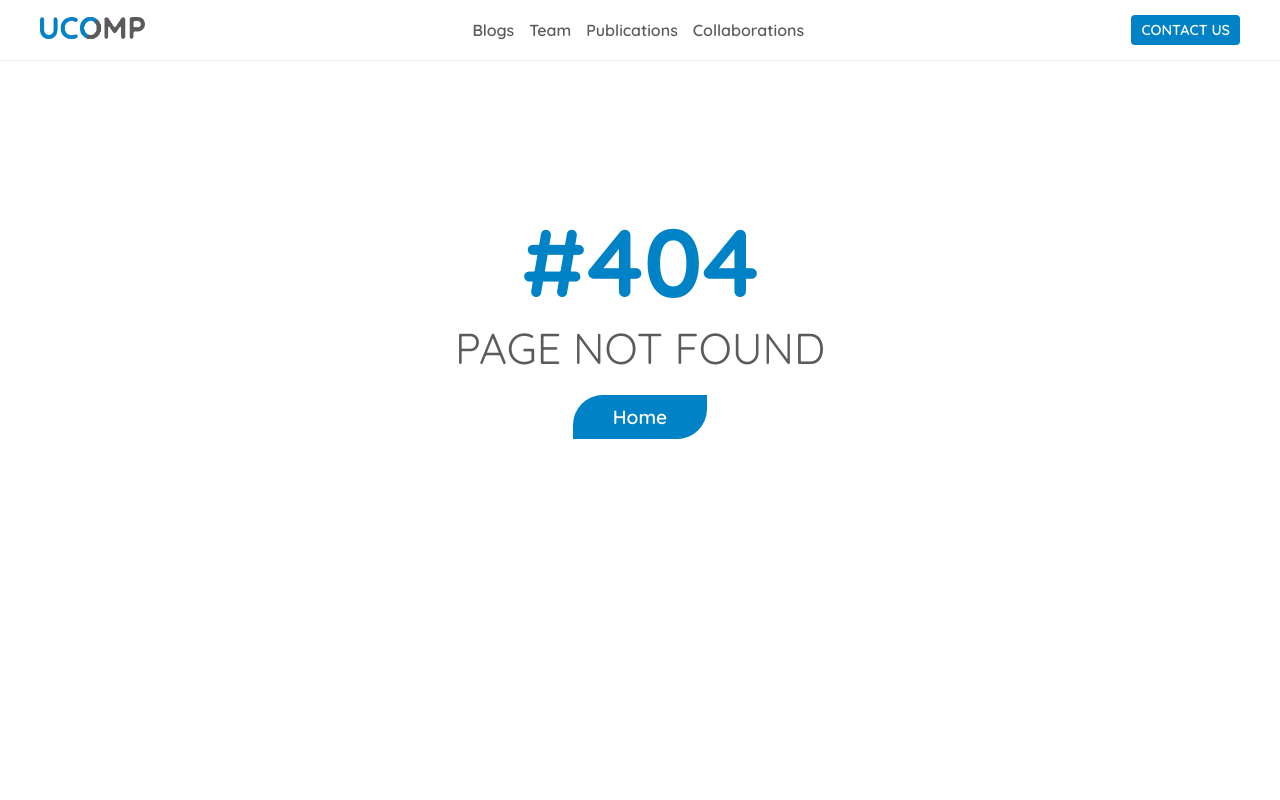
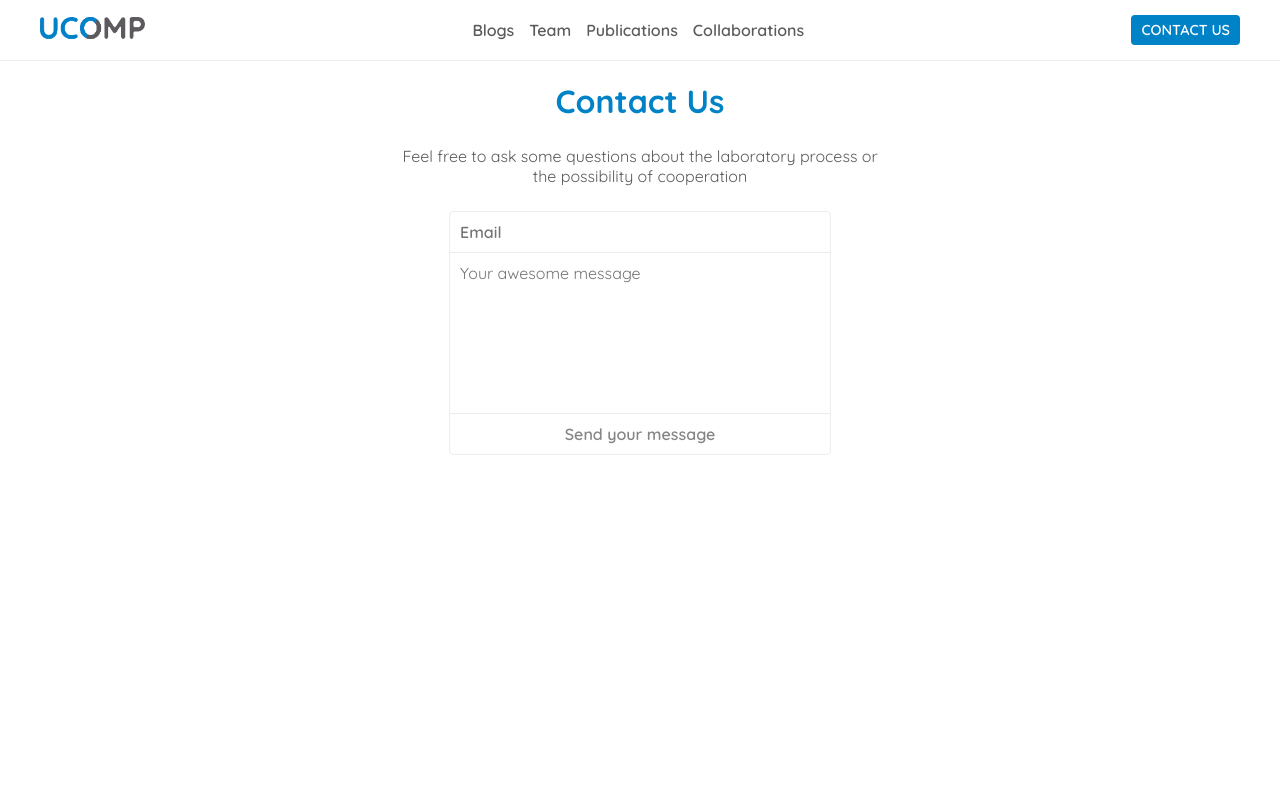
Before and after one commit to alesikivan/ucomp.net, a React (Create React App) app: page /contact-us in a window 1280 px wide. Shown: the top 800 px of the page. Built offline with nearby package versions, Linux system fonts and the light colour scheme.

Commit message:
feat (app): added contact-us page

```diff
--- /dev/null
+++ b/src/assets/styles/css/pages/contact-us.css
@@ -0,0 +1,57 @@
+.contact-us-page {
+  display: flex;
+  flex-direction: row;
+  align-items: center;
+  justify-content: center;
+  flex-direction: column;
+  gap: 25px;
+}
+.contact-us-page .preview {
+  font-size: 1em;
+  max-width: 500px;
+  text-align: center;
+  display: block;
+}
+.contact-us-page .contact-us-form {
+  min-width: 380px;
+  border: 1px solid #cccccc59;
+  border-radius: 4px;
+  opacity: hidden;
+  display: flex;
+  flex-direction: column;
+}
+.contact-us-page .contact-us-form textarea {
+  min-height: 150px;
+  resize: none;
+}
+.contact-us-page .contact-us-form button, .contact-us-page .contact-us-form textarea, .contact-us-page .contact-us-form input {
+  border: none;
+  background: none;
+  font-size: 1em;
+}
+.contact-us-page .contact-us-form input {
+  padding: 10px;
+  border-bottom: 1px solid #cccccc59;
+  font-family: "Bold";
+}
+.contact-us-page .contact-us-form textarea {
+  padding: 0 10px;
+  padding-top: 10px;
+}
+.contact-us-page .contact-us-form button {
+  border-top: 1px solid #cccccc59;
+  padding: 10px 0;
+  font-family: "Bold";
+  color: #413f42a3;
+  cursor: not-allowed;
+}
+.contact-us-page .contact-us-form button.active {
+  color: #0082C7;
+  transition: 0.4s;
+  cursor: pointer;
+}
+.contact-us-page .contact-us-form button.active:hover {
+  opacity: 0.8;
+}
+
+/*# sourceMappingURL=contact-us.css.map */
--- /dev/null
+++ b/src/assets/styles/scss/pages/contact-us.scss
@@ -0,0 +1,65 @@
+@import '../utils/variables.scss';
+@import '../utils/mixins.scss';
+
+.contact-us-page {
+  @include flex-column;
+  gap: 25px;
+
+  .preview {
+    font-size: 1em;
+    max-width: 500px;
+    text-align: center;
+
+    display: block;
+  }
+
+  .contact-us-form {
+    min-width: 380px;
+    border: 1px solid $opacityLineColor;
+    border-radius: 4px;
+    opacity: hidden;
+
+    display: flex;
+    flex-direction: column;
+
+    textarea {
+      min-height: 150px;
+      resize: none;
+    }
+
+    button, textarea, input {
+      border: none;
+      background: none;
+      font-size: 1em;
+    }
+
+    input {
+      padding: 10px;
+      border-bottom: 1px solid $opacityLineColor;
+      font-family: 'Bold';
+    }
+
+    textarea {
+      padding: 0 10px;
+      padding-top: 10px;
+    }
+
+    button {
+      border-top: 1px solid $opacityLineColor;
+      padding: 10px 0;
+      font-family: 'Bold';
+      color: #413f42a3;
+      cursor: not-allowed;
+
+      &.active {
+        color: $appColor;
+        transition: 0.4s;
+        cursor: pointer;
+
+        &:hover {
+          opacity: 0.8;
+        }
+      }
+    }
+  }
+}
--- /dev/null
+++ b/src/componets/pages/ContactUs.js
@@ -0,0 +1,67 @@
+import { useState, useEffect } from 'react'
+import '../../assets/styles/css/pages/contact-us.css'
+import checkEmail from '../../utils/form'
+
+import Title from '../particles/Title'
+
+function ContactUs() {
+  const [email, setEmail] = useState('')
+  const [message, setMessage] = useState('')
+  const [isActive, setIsActive] = useState(false)
+
+  function validate(email, message) {
+    // Form validation
+    const emailValidated = checkEmail(email.trim())
+    const messageValidated = message.trim()
+
+    return Boolean(emailValidated && messageValidated)
+  }
+
+  function sendMessage(event) {
+    event.preventDefault()
+
+    if (validate(email, message)) {
+      alert('form sended')
+      setEmail('')
+      setMessage('')
+    }
+  }
+
+  useEffect(() => {
+    const result = validate(email, message)
+    setIsActive(result)
+  }, [email, message])
+
+  return (
+    <main className='contact-us-page'>
+      <Title text='Contact us' />
+
+      <span className='preview'>
+        Feel free to ask some questions about the laboratory process or the possibility of cooperation
+      </span>
+
+      <form className='contact-us-form'>
+        <input
+          onChange={event => setEmail(event.target.value)}
+          value={email}
+          name='email'
+          type="email"
+          placeholder='Email' />
+
+        <textarea
+          onChange={event => setMessage(event.target.value)}
+          value={message}
+          name='email'
+          placeholder='Your awesome message'></textarea>
+
+        <button
+          onClick={sendMessage}
+          className={isActive ? 'active' : ''}>
+            Send your message
+          </button>
+      </form>
+    </main>
+  )
+}
+
+export default ContactUs
--- a/src/componets/pages/Contacts.js
+++ /dev/null
@@ -1,9 +0,0 @@
-function Contacts() {
-  return (
-    <main>
-      <p>contact</p>
-    </main>
-  );
-}
-
-export default Contacts;
--- a/src/componets/pages/Pages.js
+++ b/src/componets/pages/Pages.js
@@ -1,16 +1,16 @@
 import { Routes, Route } from "react-router-dom";
 import Home from './Home';
-import Contacts from './Contacts';
 import NotFoundPage from './NotFoundPage';
 import Team from "./Team";
 import Publications from "./Publications/Publications";
 import Collaborations from "./Сollaborations";
+import ContactUs from "./ContactUs";
 
 function Pages() {
   return (
     <Routes>
       <Route path="/" element={<Home />} />
-      <Route path="contacts" element={<Contacts />} />
+      <Route path="contact-us" element={<ContactUs />} />
       <Route path="team" element={<Team />} />
       <Route path="collaborations" element={<Collaborations />} />
       <Route path="publications" element={<Publications />} />
--- a/src/componets/particles/Header.js
+++ b/src/componets/particles/Header.js
@@ -26,7 +26,7 @@ function Header() {
         </li>
       </ul>
 
-      <Link to="contacts" className='special-link'>Contact us</Link>
+      <Link to="contact-us" className='special-link'>Contact us</Link>
       </div>
     </header>
   );
--- a/src/index.css
+++ b/src/index.css
@@ -45,13 +45,14 @@ a {
   user-select: none;
 }
 
-input, button {
+input, button, textarea {
   outline: none;
-  font-family: Arial;
+  font-family: 'Regular', Arial;
 }
 
 button {
   user-select: none;
+  cursor: pointer;
 }
 
 ul li {
--- /dev/null
+++ b/src/utils/form.js
@@ -0,0 +1,6 @@
+export default function checkEmail(email = '') {
+  // Return true or false
+  const reg = /^[a-z0-9][a-z0-9-_\.]+@([a-z]|[a-z0-9]?[a-z0-9-]+[a-z0-9])\.[a-z0-9]{2,10}(?:\.[a-z]{2,10})?$/
+
+  return reg.test(email)
+}
```
Also changed, not shown: 1 other file (tests, documents, lock files or other folders).
